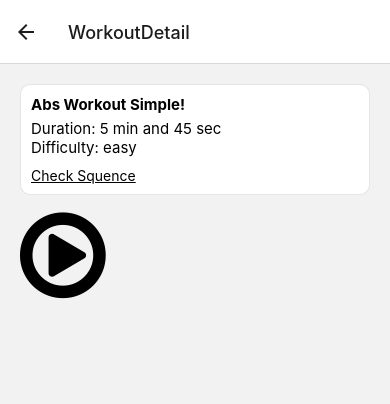
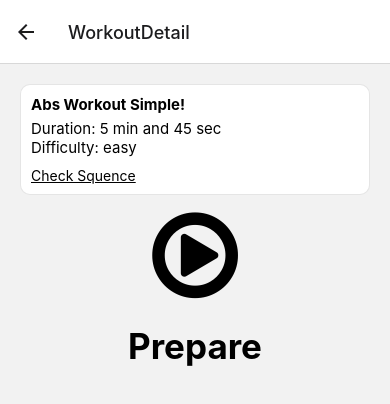
Before and after one commit to halil-seran/WorkoutApp, a React Native app: screen /Home in a window 390 px wide. Both pictures are taken after a click on the element 195 px from the left and 175 px from the top of the page. Shown: the top 404 px of the page. Built offline with nearby package versions, Linux system fonts and the light colour scheme.

Commit message:
displaySequence

```diff
--- a/hooks/useCountDown.ts
+++ b/hooks/useCountDown.ts
@@ -14,10 +14,10 @@ export function useCountDown(idx: number, initialCount: number) {
 
     intervalRef.current = window.setInterval(() => {
       setCountDown((count) => {
-        console.log(count);
+        // console.log(count);
         return count - 1;
       });
-    }, 1000);
+    }, 50);
 
     return cleanup;
   }, [idx]);
--- a/screens/WorkoutDetailScreen.tsx
+++ b/screens/WorkoutDetailScreen.tsx
@@ -33,6 +33,18 @@ function WorkoutDetailScreen({ route }: Props) {
     trackerIdx >= 0 ? sequence[trackerIdx].duration : -1
   );
 
+  useEffect(() => {
+    if (!workout) {
+      return;
+    }
+    if (trackerIdx === workout.sequence.length - 1) {
+      return;
+    }
+    if (countDown === 0) {
+      addItemToSequence(trackerIdx + 1);
+    }
+  }, [countDown]);
+
   const addItemToSequence = (idx: number) => {
     setSequence([...sequence, workout!.sequence[idx]]);
     setTrackerIdx(idx);
@@ -41,6 +53,9 @@ function WorkoutDetailScreen({ route }: Props) {
   if (!workout) {
     return null;
   }
+
+  const hasReachedEnd =
+    sequence.length === workout.sequence.length && countDown === 0;
 
   return (
     <View style={styles.container}>
@@ -64,7 +79,7 @@ function WorkoutDetailScreen({ route }: Props) {
           </View>
         </Modal>
       </WorkoutItem>
-      <View>
+      <View style={styles.centerView}>
         {sequence.length === 0 && (
           <FontAwesome
             name="play-circle-o"
@@ -72,6 +87,20 @@ function WorkoutDetailScreen({ route }: Props) {
             onPress={() => addItemToSequence(0)}
           />
         )}
+        {sequence.length > 0 && countDown >= 0 && (
+          <View>
+            <Text style={{ fontSize: 50 }}>{countDown}</Text>
+          </View>
+        )}
+      </View>
+      <View style={{ alignItems: "center" }}>
+        <Text style={{ fontSize: 35, fontWeight: "bold" }}>
+          {sequence.length === 0
+            ? "Prepare"
+            : hasReachedEnd
+            ? "Great Job!"
+            : sequence[trackerIdx].name}
+        </Text>
       </View>
     </View>
   );
@@ -87,13 +116,19 @@ const styles = StyleSheet.create({
     marginBottom: 20,
     fontWeight: "bold",
   },
-  centerView: {
-    alignItems: "center",
-    justifyContent: "center",
-    flex: 1,
-  },
+  // centerView: {
+  //   alignItems: "center",
+  //   justifyContent: "center",
+  //   flex: 1,
+  // },
   sequenceItem: {
     alignItems: "center",
+  },
+  centerView: {
+    flexDirection: "row",
+    justifyContent: "space-around",
+    alignItems: "center",
+    marginBottom: 20,
   },
 });
 
```
